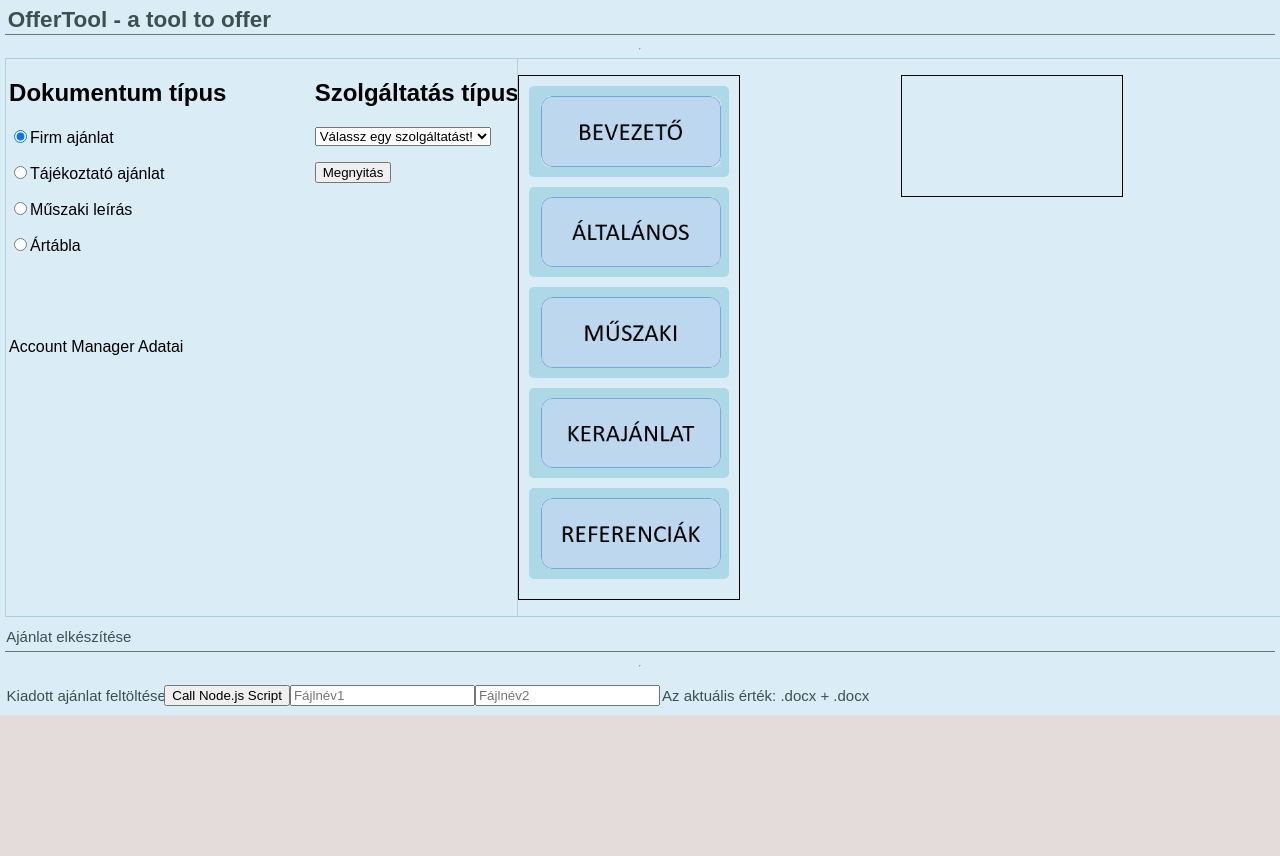
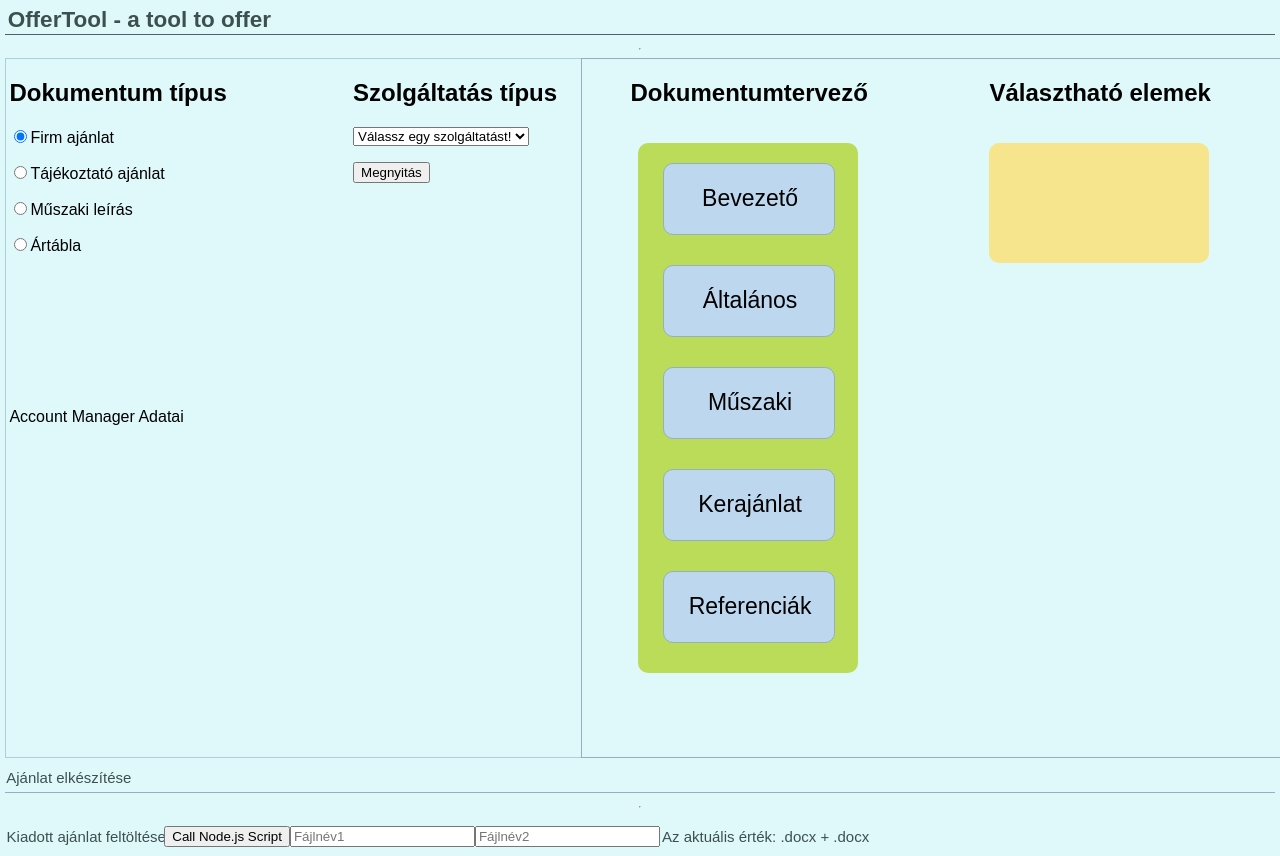
Before and after one commit to vekonyat/ot-react, a React (Create React App) app: page / in a window 1280 px wide. Before the commit the page ends 800 px from the top, so only its background shows below. Built offline with nearby package versions, Linux system fonts and the light colour scheme.

Commit message:
open file on server side

```diff
--- a/src/App.css
+++ b/src/App.css
@@ -1,17 +1,18 @@
 .App {
   text-align: left;
-  background-color: #daecf5;
+  background-color: #dff9fb;
   display: flex;
   flex-direction: column;
 }
 
 html {
-  background-color: rgb(228, 219, 219);
+  background-color: #dff9fb;
 }
 .middle-section {
 
 display: flex;
 box-sizing: border-box;
+height: 700px;
 /*flex-direction:row;*/
 
 }
@@ -22,7 +23,7 @@ box-sizing: border-box;
   color: rgb(61, 80, 80);
   height: 30px;
   white-space: nowrap;
-  border-bottom: 1px solid rgb(110, 117, 119);
+  border-bottom: 1px solid #535c68;
   justify-content: left;
   align-items: center;
   box-sizing: border-box;
@@ -30,7 +31,7 @@ box-sizing: border-box;
 }
 .left-section {
   text-align: left;
-  flex: 0 0 40%;
+  flex: 0 0 45%;
 
   white-space: nowrap;
   border: 1px solid rgb(173, 209, 219);
@@ -38,6 +39,7 @@ box-sizing: border-box;
   margin-left: 5px;
   padding-left: 5pf;
   box-sizing: border-box;
+  min-width: 520px;
 
   display: flex;
   box-sizing: border-box;
@@ -70,11 +72,9 @@ box-sizing: border-box;
 }
 .right-section {
   text-align: left;
-  flex: 0 0 60%;
+  flex: 0 0 55%;
   white-space: nowrap;
-  border: 1px solid rgb(173,
-    209,
-    219);
+  border: 1px solid #95afc0;
   box-sizing: border-box;
 
   display: flex;
@@ -89,7 +89,7 @@ box-sizing: border-box;
   color: rgb(61, 80, 80);
   height: 30px;
   white-space: nowrap;
-  border-bottom: 1px solid rgb(110, 117, 119);
+  border-bottom: 1px solid #95afc0;
   justify-content: left;
   align-items: center;
   box-sizing: border-box;
@@ -111,30 +111,26 @@ box-sizing: border-box;
 
 }
 
+
+.thumb {
+  width: 100%;
+  height: auto;
+}
 .rectangle {
+  font-family: Arial, Helvetica, sans-serif;
+  font-size: 23;
   display: inline-block;
-  width: 100px;
-  height: 100px;
-  background: rgba(36, 34, 34, 0.575);
+  border: 1px solid #95afc0;
+  border-radius: 10px;
+  width: 170px;
+  height: 70px;
+  background: #bdd7ee;
+  align-content: center;
  }
-
-ul {
-  list-style-type: none;
-
-  border: 1px solid black;
-    min-height: 100px;
-    width: 200px;
-    padding: 10px;
-    list-style: none;
-}
-li {
-  margin-bottom: 10px;
-  background-color: lightblue;
-  border-radius: 5px;
-  padding: 10px;
+ .right-section {
    display: flex;
-  justify-content: center;
-  align-items: center;
+   justify-content: space-between;
+   width: 100%;
  }
 
  .drag-drop-header {
@@ -143,12 +139,28 @@ li {
  }
 
  .droppable-container {
+
    flex: 1;
    margin-right: 20px;
+   text-align: center;
+
  }
 
-.droppable-list {
-  border: 1px solid black;
+ .droppable-list1 {
+   display: inline-block;
+   background-color: #badc58;
+   border-radius: 10px;
+   align-self: center;
+   min-height: 100px;
+   width: 200px;
+   padding: 10px;
+   list-style: none;
+ }
+
+ .droppable-list2 {
+   display: inline-block;
+   background: #f6e58d;
+   border-radius: 10px;
    min-height: 100px;
    width: 200px;
    padding: 10px;
@@ -157,7 +169,7 @@ li {
 
  .draggable-item {
    margin-bottom: 10px;
-  background-color: lightblue;
+
    border-radius: 5px;
    padding: 10px;
    display: flex;
--- a/src/LeftLeftTop.js
+++ b/src/LeftLeftTop.js
@@ -94,7 +94,7 @@ function LeftLeftTop() {
           type="radio"
           name="topping"
           value="Ártábla"
-          id="arazas"
+          id="artabla"
           checked={topping === "Ártábla"}
           onChange={onOptionChange}
         />
--- a/src/RightSection.js
+++ b/src/RightSection.js
@@ -1,9 +1,9 @@
 import React, { useState } from "react";
 import { DragDropContext, Droppable, Draggable } from "react-beautiful-dnd";
 import finalBlokkok from "./finalblokkok";
-import "./RightSection.css";
 
-const MemoizedDraggableItem = React.memo(({ id, index, thumb, name }) => (
+
+const MemoizedDraggableItem = React.memo(({ id, index, text, name }) => (
   <Draggable key={id} draggableId={id} index={index}>
     {(provided) => (
       <li
@@ -13,7 +13,8 @@ const MemoizedDraggableItem = React.memo(({ id, index, thumb, name }) => (
         className="draggable-item"
       >
         <div>
-          <img className="thumb" src={thumb} alt={`${name} Thumb`} />
+        {/* <img className="thumb" src={thumb} alt={`${name} Thumb`} /> */}
+          <div className="rectangle" >{text}</div>
         </div>
       </li>
     )}
@@ -68,17 +69,19 @@ function RightSection() {
           <Droppable droppableId="blokkok">
             {(provided) => (
               <div className="droppable-container">
+                <h2>Dokumentumtervező</h2>
+
                 <ul
                   {...provided.droppableProps}
                   ref={provided.innerRef}
-                  className="droppable-list"
+                  className="droppable-list1"
                 >
-                  {blokkok.map(({ id, name, thumb }, index) => (
+                  {blokkok.map(({ id, name, text }, index) => (
                     <MemoizedDraggableItem
                       key={id}
                       id={id}
                       index={index}
-                      thumb={thumb}
+                      text={text}
                       name={name}
                     />
                   ))}
@@ -91,17 +94,18 @@ function RightSection() {
           <Droppable droppableId="rightBlokkok">
             {(provided) => (
               <div className="droppable-container">
+                <h2>Választható elemek</h2>
                 <ul
                   {...provided.droppableProps}
                   ref={provided.innerRef}
-                  className="droppable-list"
+                  className="droppable-list2"
                 >
-                  {rightBlokkok.map(({ id, name, thumb }, index) => (
+                  {rightBlokkok.map(({ id, name, text }, index) => (
                     <MemoizedDraggableItem
                       key={id}
                       id={id}
                       index={index}
-                      thumb={thumb}
+                      text={text}
                       name={name}
                     />
                   ))}
--- a/src/RightSection.css
+++ b/src/RightSection_OLD.css
@@ -10,21 +10,35 @@
 }
 
 .droppable-container {
+
     flex: 1;
     margin-right: 20px;
+    text-align: center;
+
 }
 
-.droppable-list {
-    border: 1px solid black;
+.droppable-list1 {
+display: inline-block;
+   background-color: #badc58;
+   border-radius: 10px;
+   align-self: center;
+   min-height: 100px;
+    width: 200px;
+    padding: 10px;
+    list-style: none;
+}
+.droppable-list2 {
+    display: inline-block;
+    background: #f6e58d;
+    border-radius: 10px;
     min-height: 100px;
     width: 200px;
     padding: 10px;
     list-style: none;
 }
-
 .draggable-item {
     margin-bottom: 10px;
-    background-color: lightblue;
+
     border-radius: 5px;
     padding: 10px;
     display: flex;
--- a/src/finalblokkok.js
+++ b/src/finalblokkok.js
@@ -2,27 +2,27 @@ const finalBlokkok = [
     {
       id: 'bevezeto',
       name: 'bevezeto',
-      thumb: 'bevezeto.png'
+      text: 'Bevezető'
     },
     {
       id: 'altalanos',
       name: 'altalanos',
-      thumb: 'altalanos.png'
+      text: 'Általános'
     },
     {
       id: 'muszaki',
       name: 'muszaki',
-      thumb: 'muszaki.png'
+      text: 'Műszaki'
     },
     {
       id: 'kerajanlat',
       name: 'kerajanlat',
-      thumb: 'kerajanlat.png'
+      text: 'Kerajánlat'
     },
     {
       id: 'referenciak',
       name: 'referenciak',
-      thumb: 'referenciak.png'
+      text: 'Referenciák'
     }
   ]
 
```
Lines whose indentation alone changed are shown as unchanged.
